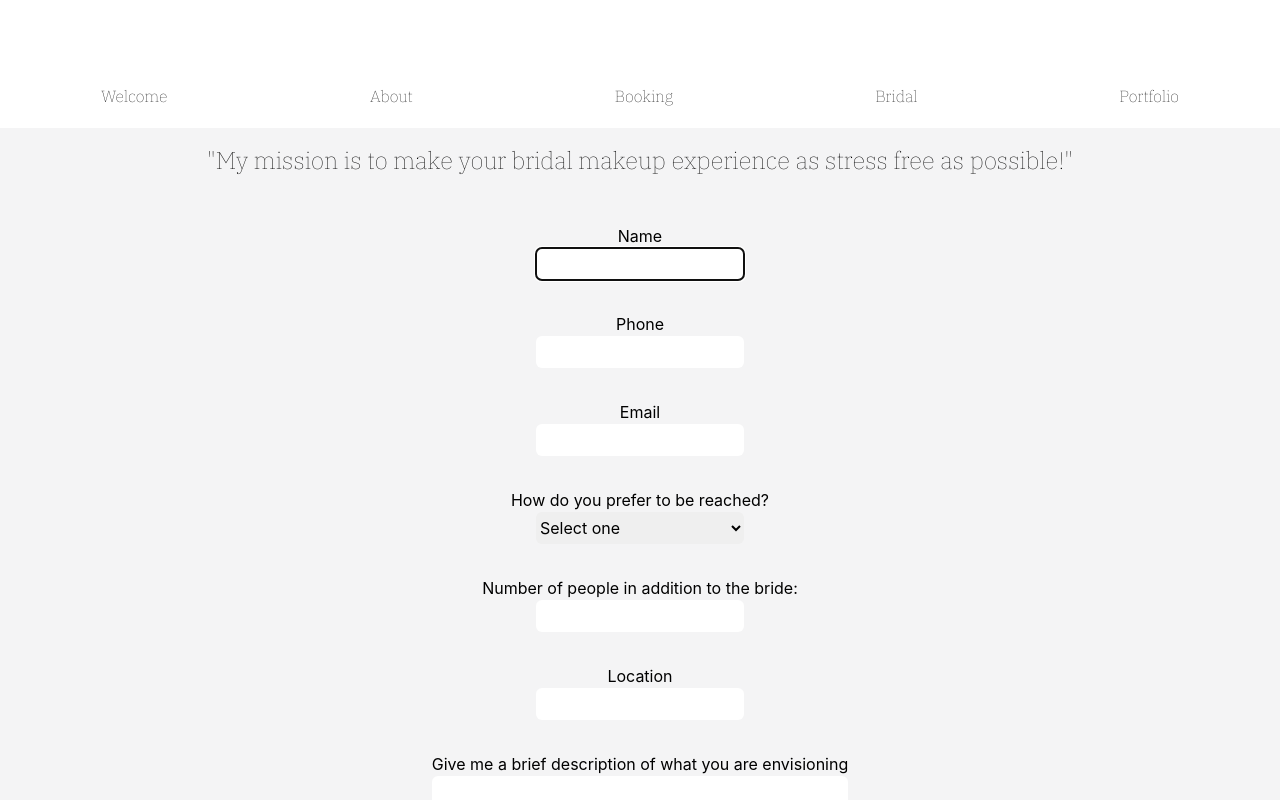
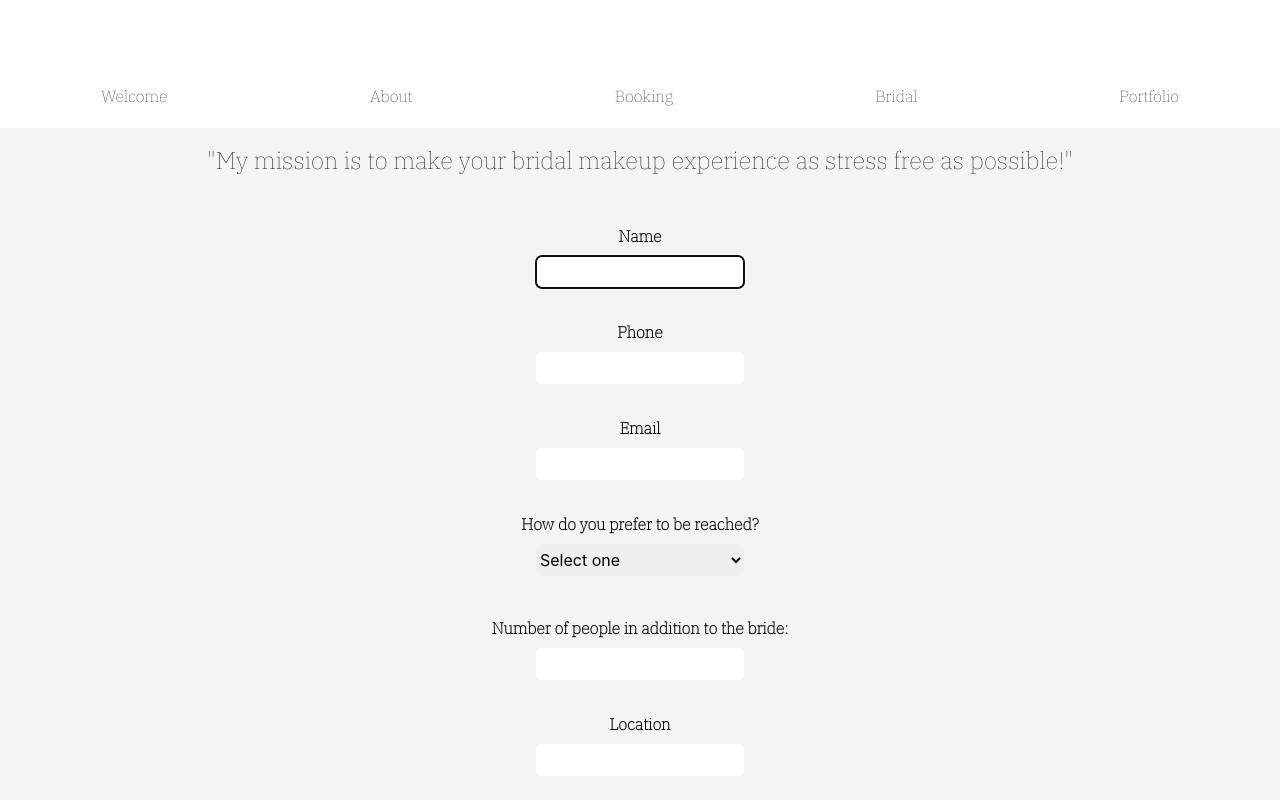
Before and after one commit to ImmanuelCurrah/Hudson-Makeup, a React (Create React App) app in the folder client/: page /booking in a window 1280 px wide. Shown: the top 800 px of the page. Built offline with nearby package versions, Linux system fonts and the light colour scheme.

Commit message:
added some more functionality to the other option in contact preferences

```diff
--- a/client/src/components/booking-form/BookingForm.jsx
+++ b/client/src/components/booking-form/BookingForm.jsx
@@ -14,6 +14,9 @@ const defaultInput = {
 
 export default function BookingForm() {
   const [inputData, setInputData] = useState(defaultInput);
+  const [otherDisplay, setOtherDisplay] = useState(
+    "h-8 w-52 rounded-md hidden"
+  );
 
   const handleChange = (e) => {
     const { id, value } = e.target;
@@ -24,10 +27,19 @@ export default function BookingForm() {
   };
 
   const handleSelected = (e) => {
-    setInputData((prevState) => ({
-      ...prevState,
-      contactPreference: e.target.value,
-    }));
+    if (e.target.value === "Other") {
+      setOtherDisplay("h-8 w-52 rounded-md");
+      setInputData((prevState) => ({
+        ...prevState,
+        contactPreference: "",
+      }));
+    } else if (e.target.value !== "Other") {
+      setInputData((prevState) => ({
+        ...prevState,
+        contactPreference: e.target.value,
+      }));
+      setOtherDisplay("h-8 w-52 rounded-md hidden");
+    }
   };
 
   const onSubmit = () => {
@@ -50,7 +62,7 @@ export default function BookingForm() {
     <>
       <form className="m-4 flex flex-col items-center">
         <div className="flex flex-col m-4">
-          <label>Name</label>
+          <label className="font-IBM-Plex-Serif font-semibold mb-2">Name</label>
           <input
             autoFocus
             className="h-8 w-52 rounded-md"
@@ -61,7 +73,9 @@ export default function BookingForm() {
           />
         </div>
         <div className="flex flex-col m-4">
-          <label>Phone</label>
+          <label className="font-IBM-Plex-Serif font-semibold mb-2">
+            Phone
+          </label>
           <input
             className="h-8 w-52 rounded-md"
             type="text"
@@ -71,7 +85,9 @@ export default function BookingForm() {
           />
         </div>
         <div className="flex flex-col m-4">
-          <label>Email</label>
+          <label className="font-IBM-Plex-Serif font-semibold mb-2">
+            Email
+          </label>
           <input
             className="h-8 w-52 rounded-md"
             type="email"
@@ -81,17 +97,32 @@ export default function BookingForm() {
           />
         </div>
         <div className="flex flex-col m-4 items-center">
-          <label>How do you prefer to be reached?</label>
-          <select onChange={handleSelected} className="h-8 w-52 rounded-md">
+          <label className="font-IBM-Plex-Serif font-semibold mb-2">
+            How do you prefer to be reached?
+          </label>
+          <select
+            onChange={handleSelected}
+            className="h-8 w-52 rounded-md mb-2"
+          >
             <option>Select one</option>
             <option>Email</option>
             <option>Phone call</option>
             <option>Text</option>
             <option>Other</option>
           </select>
+          <input
+            type="text"
+            placeholder="other..."
+            className={otherDisplay}
+            id="contactPreference"
+            value={inputData.contactPreference}
+            onChange={handleChange}
+          />
         </div>
         <div className="flex flex-col m-4 items-center">
-          <label>Number of people in addition to the bride:</label>
+          <label className="font-IBM-Plex-Serif font-semibold mb-2">
+            Number of people in addition to the bride:
+          </label>
           <input
             className="h-8 w-52 rounded-md"
             type="number"
@@ -101,7 +132,9 @@ export default function BookingForm() {
           />
         </div>
         <div className="flex flex-col m-4">
-          <label>Location</label>
+          <label className="font-IBM-Plex-Serif font-semibold mb-2">
+            Location
+          </label>
           <input
             className="h-8 w-52 rounded-md"
             type="text"
@@ -111,7 +144,9 @@ export default function BookingForm() {
           />
         </div>
         <div className="flex flex-col m-4">
-          <label>Give me a brief description of what you are envisioning</label>
+          <label className="font-IBM-Plex-Serif font-semibold mb-2">
+            Give me a brief description of what you are envisioning
+          </label>
           <textarea
             className="h-32 rounded-md"
             type="text"
--- a/client/src/components/bridal-components/bridal-faq/BridalFAQ.jsx
+++ b/client/src/components/bridal-components/bridal-faq/BridalFAQ.jsx
@@ -49,7 +49,7 @@ export default function BridalFAQ() {
         <p className="font-IBM-Plex-Serif font-semibold mb-4">
           Have a question you don't see? Ask me
         </p>
-        <p className="mb-4 font-IBM-Plex-Serif font-semibold ml-1 cursor-pointer hover:text-zinc-400">
+        <p className="mb-4 font-IBM-Plex-Serif font-semibold ml-1 cursor-pointer border-b border-black hover:text-zinc-400">
           here.
         </p>
       </div>
```
